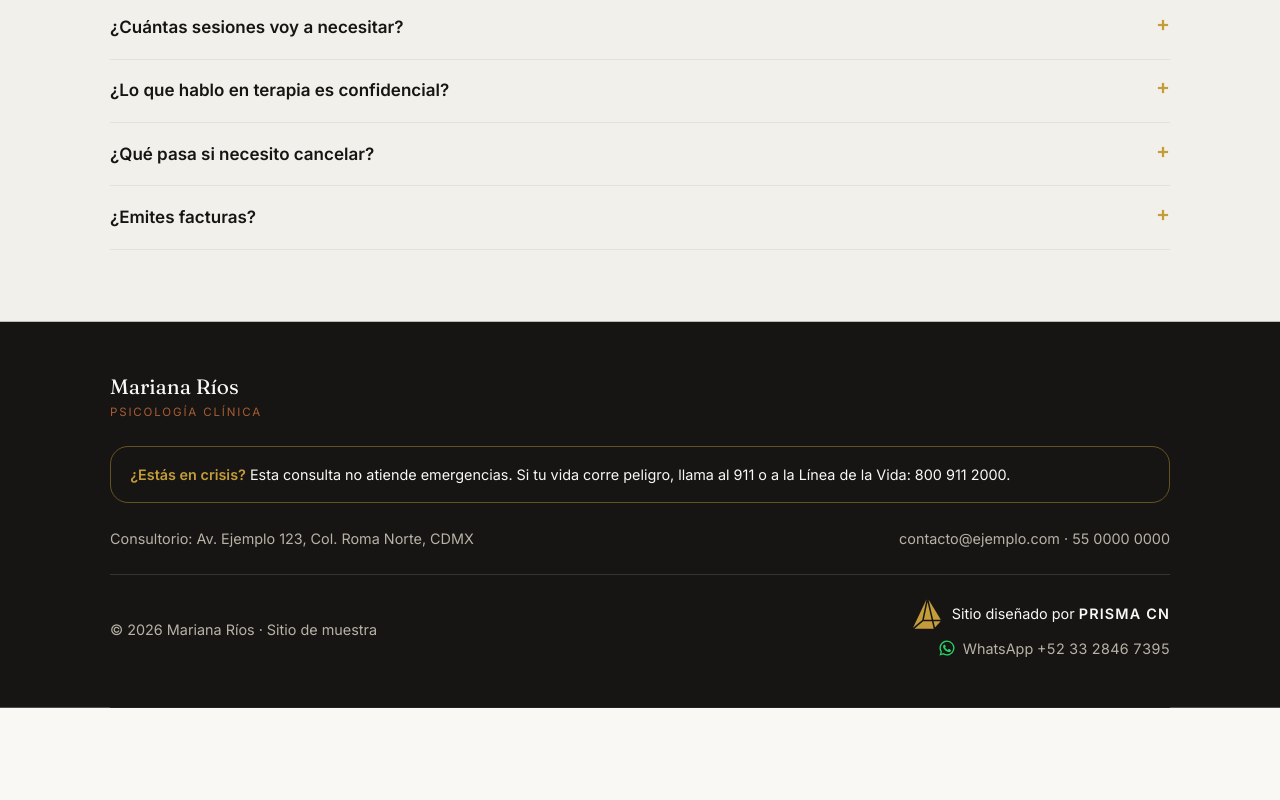
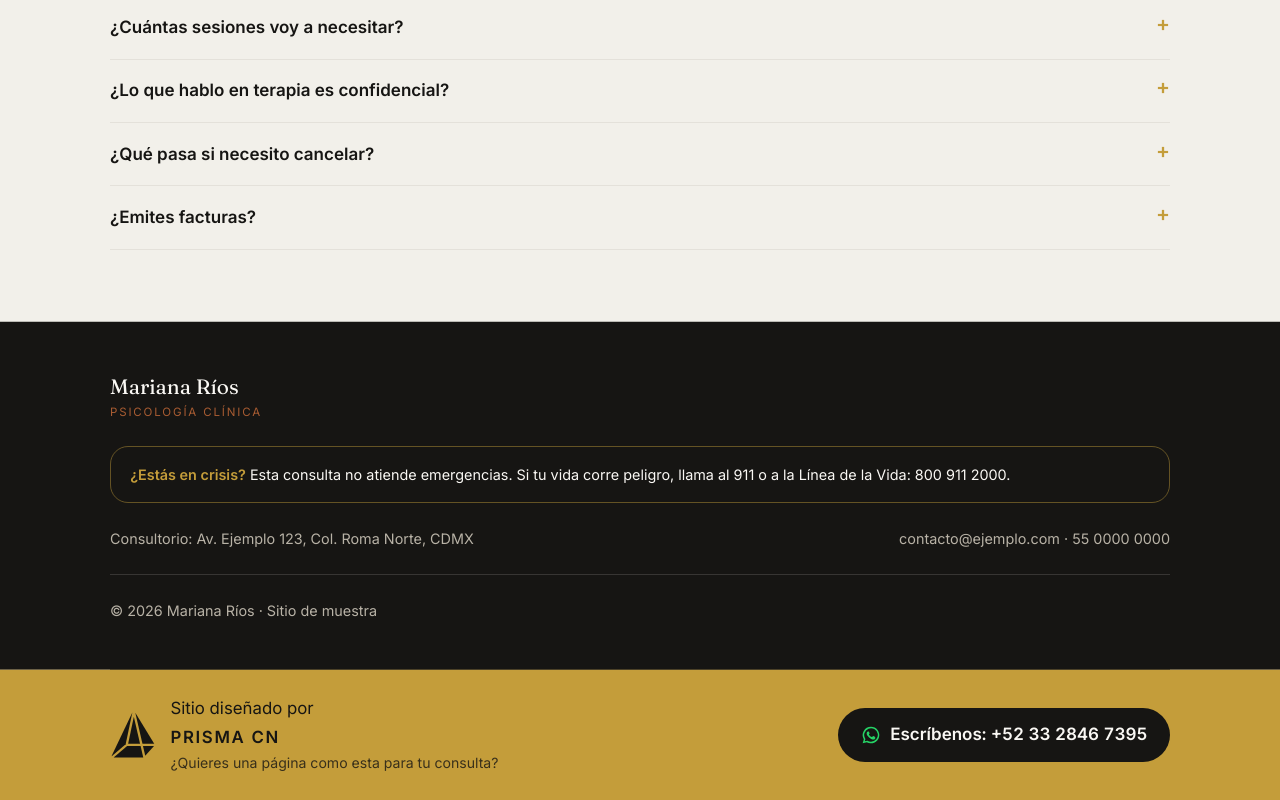
Before and after one commit to Riddler-A/Prueba-de-web-para-psicologos, a plain HTML site: page index.html in a window 1280 px wide. Shown: the part 4806-5606 px from the top of the page. Before the commit the page ends 5514 px from the top, so only its background shows below. Drawn offline with Linux system fonts and the light colour scheme.

Commit message:
Resaltar crédito de PRISMA CN en franja dorada con botón de WhatsApp
Co-Authored-By: Claude Opus 5.5 <noreply@anthropic.com>

```diff
--- a/index.html
+++ b/index.html
@@ -171,15 +171,24 @@ footer .logo { font-size: 1.3rem; }
 .crisis { border: 1px solid color-mix(in srgb, var(--gold) 45%, transparent); border-radius: 18px; padding: 1rem 1.2rem; color: var(--on-dark); }
 .crisis strong { color: var(--gold); }
 .foot-row { display: flex; justify-content: space-between; gap: 1rem; flex-wrap: wrap; }
+.made-by {
+  --band: var(--gold); color: var(--dark);
+  display: flex; justify-content: space-between; align-items: center; gap: 1rem 2rem; flex-wrap: wrap; padding-block: 1.6rem;
+}
+.credit { display: inline-flex; align-items: center; gap: .9rem; }
+.credit > span { display: grid; gap: .1rem; font-size: 1.05rem; }
+.credit strong { font-weight: 700; letter-spacing: .1em; }
+.credit small { font-size: .88rem; opacity: .8; }
+.prisma-logo { width: 46px; height: 46px; color: var(--dark); flex: none; }
+.wa-btn {
+  display: inline-flex; align-items: center; gap: .6rem; padding: .85rem 1.4rem; border-radius: 999px;
+  background: var(--dark); color: var(--on-dark); text-decoration: none; font-weight: 600; font-variant-numeric: tabular-nums;
+  transition: transform .2s;
+}
+.wa-btn svg { width: 20px; height: 20px; color: #25D366; flex: none; }
+.wa-btn:hover { transform: translateY(-2px); }
+@media (max-width: 800px) { .wa-btn { flex: 1 1 100%; justify-content: center; } }
 .foot-bottom { align-items: center; padding-top: 1.5rem; border-top: 1px solid color-mix(in srgb, var(--on-dark) 14%, transparent); }
-.credit { display: inline-flex; align-items: center; gap: .6rem; color: var(--on-dark); }
-.credit strong { font-weight: 600; letter-spacing: .08em; }
-.credit-block { display: grid; gap: .5rem; justify-items: end; }
-.wa-link { display: inline-flex; align-items: center; gap: .45rem; color: var(--on-dark-muted); text-decoration: none; font-variant-numeric: tabular-nums; }
-.wa-link svg { width: 18px; height: 18px; color: #25D366; flex: none; }
-.wa-link:hover { color: var(--gold); }
-@media (max-width: 800px) { .credit-block { justify-items: start; } }
-.prisma-logo { width: 30px; height: 30px; color: var(--gold); flex: none; }
 
 @media (max-width: 800px) {
   .hero, .about, .booking, .split { grid-template-columns: 1fr; gap: 2rem; }
@@ -395,12 +404,13 @@ img { max-width: 100%; }
     </div>
     <div class="foot-row foot-bottom">
       <span>© 2026 Mariana Ríos · Sitio de muestra</span>
-      <div class="credit-block">
-        <span class="credit"><svg class="prisma-logo" viewBox="320 295 1265 1340" aria-hidden="true" fill="currentColor"><polygon points="933,308 739,1233 332,1581 333,1573"/><polygon points="977,430 1158,1217 811,1217"/><polygon points="1020,317 1571,1217 1228,1217"/><polygon points="782,1285 1174,1285 1251,1620 388,1622"/><polygon points="1243,1285 1565,1285 1309,1570"/></svg><span>Sitio diseñado por <strong>PRISMA CN</strong></span></span>
-        <a class="wa-link" href="https://wa.me/523328467395?text=Hola%2C%20vi%20el%20sitio%20de%20muestra%20para%20psic%C3%B3logos%20y%20me%20interesa%20uno%20para%20m%C3%AD." target="_blank" rel="noopener"><svg viewBox="0 0 24 24" aria-hidden="true" fill="currentColor"><path d="M12 2a10 10 0 0 0-8.6 15.1L2 22l5-1.3A10 10 0 1 0 12 2Zm0 18.2a8.2 8.2 0 0 1-4.2-1.2l-.3-.2-3 .8.8-2.9-.2-.3A8.2 8.2 0 1 1 12 20.2Zm4.5-6.1c-.2-.1-1.5-.7-1.7-.8-.2-.1-.4-.1-.6.1l-.8 1c-.1.2-.3.2-.5.1a6.7 6.7 0 0 1-3.3-2.9c-.3-.4.2-.4.7-1.3.1-.2 0-.3 0-.4l-.8-1.8c-.2-.5-.4-.4-.6-.4h-.5a1 1 0 0 0-.7.3 2.9 2.9 0 0 0-.9 2.2 5 5 0 0 0 1 2.7 11.5 11.5 0 0 0 4.4 3.9c1.6.7 2.3.8 3.1.6.5-.1 1.5-.6 1.7-1.2.2-.6.2-1.1.2-1.2-.1-.1-.2-.2-.5-.3Z"/></svg><span>WhatsApp +52 33 2846 7395</span></a>
-      </div>
     </div>
   </footer>
+
+  <div class="made-by bleed">
+    <span class="credit"><svg class="prisma-logo" viewBox="320 295 1265 1340" aria-hidden="true" fill="currentColor"><polygon points="933,308 739,1233 332,1581 333,1573"/><polygon points="977,430 1158,1217 811,1217"/><polygon points="1020,317 1571,1217 1228,1217"/><polygon points="782,1285 1174,1285 1251,1620 388,1622"/><polygon points="1243,1285 1565,1285 1309,1570"/></svg><span>Sitio diseñado por <strong>PRISMA CN</strong><small>¿Quieres una página como esta para tu consulta?</small></span></span>
+    <a class="wa-btn" href="https://wa.me/523328467395?text=Hola%2C%20vi%20el%20sitio%20de%20muestra%20para%20psic%C3%B3logos%20y%20me%20interesa%20uno%20para%20m%C3%AD." target="_blank" rel="noopener"><svg viewBox="0 0 24 24" aria-hidden="true" fill="currentColor"><path d="M12 2a10 10 0 0 0-8.6 15.1L2 22l5-1.3A10 10 0 1 0 12 2Zm0 18.2a8.2 8.2 0 0 1-4.2-1.2l-.3-.2-3 .8.8-2.9-.2-.3A8.2 8.2 0 1 1 12 20.2Zm4.5-6.1c-.2-.1-1.5-.7-1.7-.8-.2-.1-.4-.1-.6.1l-.8 1c-.1.2-.3.2-.5.1a6.7 6.7 0 0 1-3.3-2.9c-.3-.4.2-.4.7-1.3.1-.2 0-.3 0-.4l-.8-1.8c-.2-.5-.4-.4-.6-.4h-.5a1 1 0 0 0-.7.3 2.9 2.9 0 0 0-.9 2.2 5 5 0 0 0 1 2.7 11.5 11.5 0 0 0 4.4 3.9c1.6.7 2.3.8 3.1.6.5-.1 1.5-.6 1.7-1.2.2-.6.2-1.1.2-1.2-.1-.1-.2-.2-.5-.3Z"/></svg><span>Escríbenos: +52 33 2846 7395</span></a>
+  </div>
 </div>
 
 <script>
```
